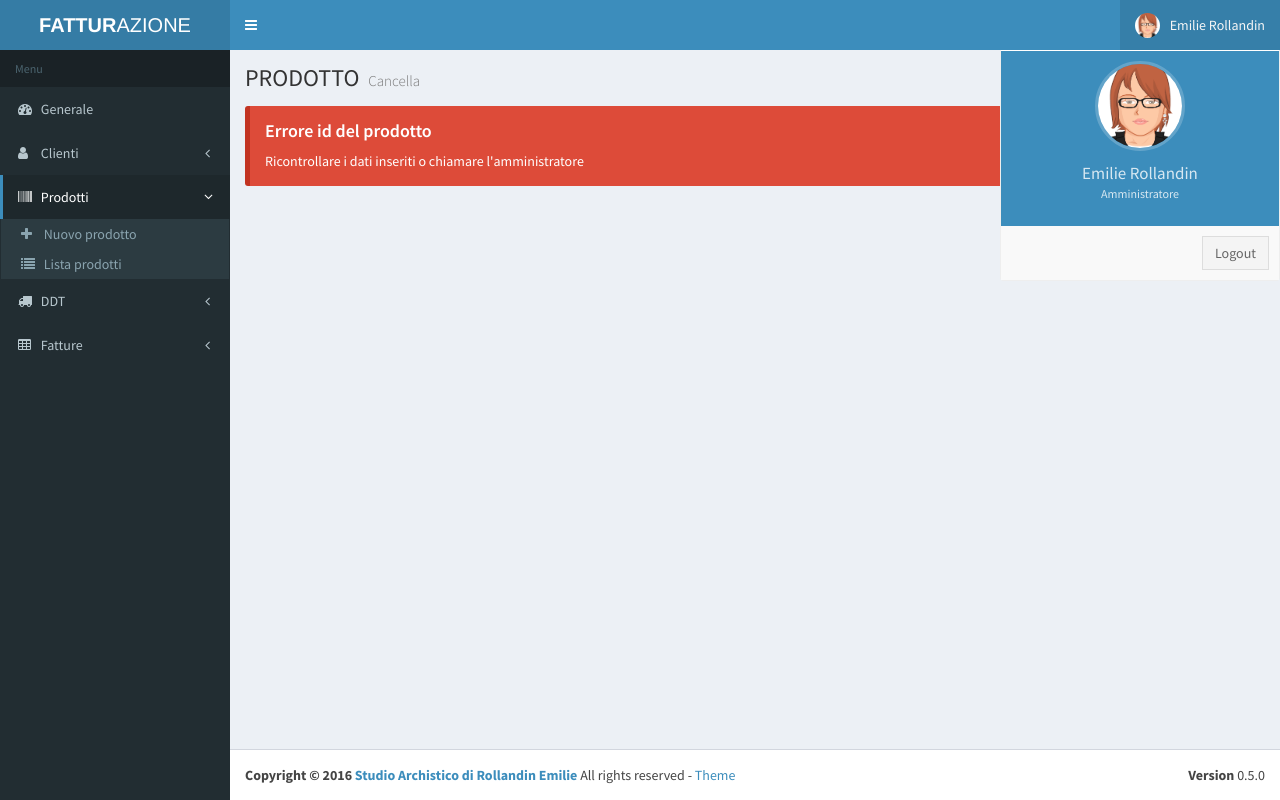
After one commit to archistico/Fatturazione, a PHP site: page /prodottocancella.php in a window 1280 px wide, after a click on "Emilie Rollandin". The commit adds this page. Run offline with PHP 8.4, Linux system fonts and the light colour scheme; some libraries are stand-ins or nearby versions.

Commit message:
Cancellazione prodotto

```diff
--- a/php/prodotto.php
+++ b/php/prodotto.php
@@ -42,7 +42,7 @@ class Prodotto {
 
                 $this->pro_id = $row['pro_id'];
                 $this->pro_categoria = $row['pro_categoria'];
-                $this->pro_descrizione = convertiStringaToHTML($row['pro_descrizione']);
+                $this->pro_descrizione = convertiStringaToHTML(utf8_decode($row['pro_descrizione']));
                 $this->pro_prezzo = $row['pro_prezzo'];
                 $this->pro_iva = $row['pro_iva'];
             }
@@ -54,6 +54,62 @@ class Prodotto {
             return false;
         }
     }
+
+    public function ControllaProdotto($id) {
+        try {
+            include "config.php";
+
+            $db = new PDO("mysql:host=" . $dbhost . ";dbname=" . $dbname, $dbuser, $dbpswd);
+            $db->setAttribute(PDO::ATTR_ERRMODE, PDO::ERRMODE_WARNING);
+            $db->setAttribute(PDO::ATTR_DEFAULT_FETCH_MODE, PDO::FETCH_OBJ);
+            $db->setAttribute(PDO::MYSQL_ATTR_INIT_COMMAND, 'SET NAMES UTF8');
+
+            // Controllo nella tabella DDTDETTAGLIO se ci sono prodotti associati
+            $result = $db->query("SELECT ddd_id FROM ddtdettaglio WHERE ddd_fkprodotto=$id;");
+            $row = $result->fetch(PDO::FETCH_ASSOC);
+
+            if (!($result->rowCount() == 0)) {
+                $db = NULL;
+                return false;
+            }
+
+            // chiude il database
+            $db = NULL;
+            return true;
+        } catch (PDOException $e) {
+            return false;
+        }
+    }
+
+
+    public function Cancella($id) {
+        try {
+            include "config.php";
+
+            $db = new PDO("mysql:host=" . $dbhost . ";dbname=" . $dbname, $dbuser, $dbpswd);
+            $db->setAttribute(PDO::ATTR_ERRMODE, PDO::ERRMODE_WARNING);
+            $db->setAttribute(PDO::ATTR_DEFAULT_FETCH_MODE, PDO::FETCH_OBJ);
+            $db->setAttribute(PDO::MYSQL_ATTR_INIT_COMMAND, 'SET NAMES UTF8');
+
+            if ($this->ControllaProdotto($id)) {
+
+                // Se non ci sono DDT collegati al prodotto posso cancellarlo
+                $sql = "DELETE FROM prodotto WHERE prodotto.pro_id=$id;";
+                $db->exec($sql);
+
+            } else {
+                $db = NULL;
+                return false;
+            }
+
+            // chiude il database
+            $db = NULL;
+            return true;
+        } catch (PDOException $e) {
+            return false;
+        }
+    }
+
 
 }
 
@@ -95,7 +151,16 @@ function prodotto_tabella() {
             $row = get_object_vars($row);
 
             print "<tr>";
-            print "<td><a class='btn btn-xs btn-danger' href='ddtcancella.php?ddt_id=".$row['pro_id']."' role='button'><i class = 'fa fa-remove'></i></a></td>";
+            print "<td>";
+
+            print "<a class='btn btn-xs btn-warning' href='prodottomodifica.php?pro_id=".$row['pro_id']."' role='button' style='width: 30px; margin-right: 3px; margin-bottom: 3px'><i class = 'fa fa-pencil'></i></a>";
+
+            print "<a class='btn btn-xs btn-warning' href='prodottovecchio.php?pro_id=".$row['pro_id']."' role='button' style='width: 30px;margin-right: 15px; margin-bottom: 3px'><i class = 'fa fa-clock-o'></i></a>";
+
+            print "<a class='btn btn-xs btn-danger' href='prodottocancella.php?pro_id=".$row['pro_id']."' role='button' style='margin-bottom: 3px'><i class = 'fa fa-remove'></i></a>";
+
+            print "</td>";
+
             print "<td>".convertiStringaToHTML(utf8_decode($row['pro_categoria']))."</td>";
             print "<td>".convertiStringaToHTML(utf8_decode($row['pro_descrizione']))."</td>";
             print "<td>&euro; ".$row['pro_prezzo']."</td>";
--- /dev/null
+++ b/prodottocancella.php
@@ -0,0 +1,184 @@
+<!DOCTYPE html>
+<html>
+    <head>
+        <meta charset="utf-8">
+        <meta http-equiv="X-UA-Compatible" content="IE=edge">
+        <title> Fatturazione | PRODOTTO</title>
+        <!-- Tell the browser to be responsive to screen width -->
+        <?php include 'link.php'; ?>
+    </head>
+    <body class="hold-transition skin-blue sidebar-mini">
+        <div class="wrapper">
+
+            <header class="main-header">
+                <!-- Logo -->
+                <a href="index.php" class="logo">
+                    <!-- mini logo for sidebar mini 50x50 pixels -->
+                    <span class="logo-mini"><b>F</b>AT</span>
+                    <!-- logo for regular state and mobile devices -->
+                    <span class="logo-lg"><b>FATTUR</b>AZIONE</span>
+                </a>
+                <!-- Header Navbar: style can be found in header.less -->
+                <nav class="navbar navbar-static-top">
+                    <!-- Sidebar toggle button-->
+                    <a href="#" class="sidebar-toggle" data-toggle="offcanvas" role="button">
+                        <span class="sr-only">Toggle navigation</span>
+                    </a>
+
+                    <div class="navbar-custom-menu">
+                        <ul class="nav navbar-nav">
+                            <!-- User Account: style can be found in dropdown.less -->
+                            <li class="dropdown user user-menu">
+                                <a href="#" class="dropdown-toggle" data-toggle="dropdown">
+                                    <img src="dist/img/avatar3.png" class="user-image" alt="User Image">
+                                    <span class="hidden-xs">Emilie Rollandin</span>
+                                </a>
+                                <ul class="dropdown-menu">
+                                    <!-- User image -->
+                                    <li class="user-header">
+                                        <img src="dist/img/avatar3.png" class="img-circle" alt="User Image">
+                                        <p>
+                                            Emilie Rollandin
+                                            <small>Amministratore</small>
+                                        </p>
+                                    </li>
+                                    <!-- Menu Footer-->
+                                    <li class="user-footer">
+                                        <div class="pull-right">
+                                            <a href="#" class="btn btn-default btn-flat">Logout</a>
+                                        </div>
+                                    </li>
+                                </ul>
+                            </li>
+                        </ul>
+                    </div>
+                </nav>
+            </header>
+            <!-- Left side column. contains the logo and sidebar -->
+            <aside class="main-sidebar">
+                <!-- sidebar: style can be found in sidebar.less -->
+                <section class="sidebar">
+                    <!-- sidebar menu: : style can be found in sidebar.less -->
+                    <?php
+                    $menugenerale = 0; $menuclienti = 0; $menuprodotti = 1; $menuddt = 0; $menufatture = 0; $menustatistiche = 0;
+                    include 'sidebarmenu.php';
+                    ?>
+                </section>
+                <!-- /.sidebar -->
+            </aside>
+
+            <!-- Content Wrapper. Contains page content -->
+            <div class="content-wrapper">
+                <!-- Content Header (Page header) -->
+
+                <section class="content-header">
+                    <h1>
+                        PRODOTTO
+                        <small>Cancella</small>
+                    </h1>
+                    <ol class="breadcrumb">
+                        <li> Home</li>
+                        <li class="active">Prodotto</li>
+                        <li class="active">Cancella</li>
+                    </ol>
+                </section>
+
+                <!-- Main content -->
+                <section class="content">
+
+                    <?php
+                    include 'php/utilita.php';
+                    include 'php/config.php';
+                    include 'php/prodotto.php';
+
+                    // RECUPERO DATI E AGGIUNGO
+                    define('CHARSET', 'UTF-8');
+                    define('REPLACE_FLAGS', ENT_COMPAT | ENT_XHTML);
+
+                    $errore = array();
+
+                    $prodotto = new Prodotto();
+
+                    // Carico le variabili
+                    if (!isset($_GET['pro_id'])) {
+                        $errore['pro_id'] = 'ID';
+                    } else {
+                        $id = $_GET['pro_id'];
+                    }
+
+                    if (empty($errore)) {
+
+                        // controlla che non abbia DDTDETTAGLIO associati altrimenti blocca subito
+                        if($prodotto->ControllaProdotto($id)) {
+
+                        } else {
+                            $errore['ddt'] = 'Presenza di DDT associato al prodotto';
+                        }
+
+                    }
+
+                    if (empty($errore)) {
+
+                        echo "<div class='box box-primary'>";
+
+                        echo "<div class='box-header with-border'>";
+                        echo "<h3 class='box-title'>ATTENZIONE</h3>";
+                        echo "</div>";
+
+                        echo "<div class='box-body'>";
+
+                        echo "<div class='row'>";
+                        echo "<div class='col-md-12'>";
+                        echo "<p>Il prodotto verrà cancellato solo se non ha ddt/fatture associate</p>";
+
+                        echo "</div>";
+                        echo "</div>"; // div row
+
+                        echo "<div class='row'>";
+                        echo "<div class='col-md-6'>";
+                        echo "<a class='btn btn-block btn-default btn-lg' href='prodottolista.php'>Annulla</a>";
+                        echo "</div>";
+                        echo "<div class='col-md-6'>";
+                        echo "<a class='btn btn-block btn-danger btn-lg' href='prodottocancellasql.php?pro_id=".$id."'>Cancella prodotto</a>";
+                        echo "</div>";
+                        echo "</div>"; // div row
+
+                        echo "</div>"; // div box body
+                        echo "</div>"; // div box
+                    }
+
+                    if (!empty($errore)) {
+                        foreach($errore as $err => $messaggio){
+                            switch ($err) {
+                                case 'ddt' :    echo "<div class='callout callout-danger'><h4>$messaggio</h4><p>Non è possibile cancellare il prodotto che ha dei DDT associati</p></div>";
+                                                break;
+                                default :       echo "<div class='callout callout-danger'><h4>Errore id del prodotto</h4><p>Ricontrollare i dati inseriti o chiamare l'amministratore</p></div>";
+                                                break;
+                            }
+                        }
+
+
+                    }
+
+
+
+
+
+
+
+
+                    ?>
+
+                </section>
+                <!-- /.content -->
+            </div>
+            <!-- /.content-wrapper -->
+            <?php include 'footer.php'; ?>
+        </div>
+        <!-- ./wrapper -->
+
+        <?php include 'script.php'; ?>
+    </body>
+    <!-- page script -->
+
+</html>
```
Also changed, not shown: 00 todo.md (+20 -13 lines), prodottocancellasql.php (added, +144 -0 lines).
